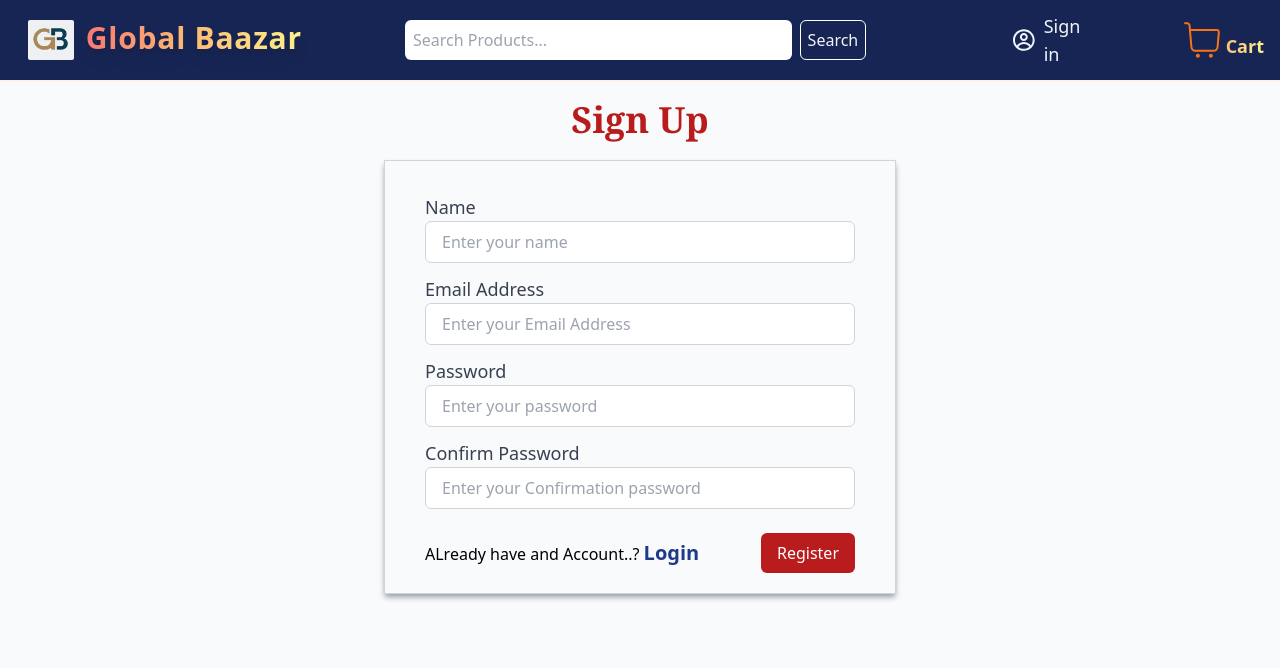
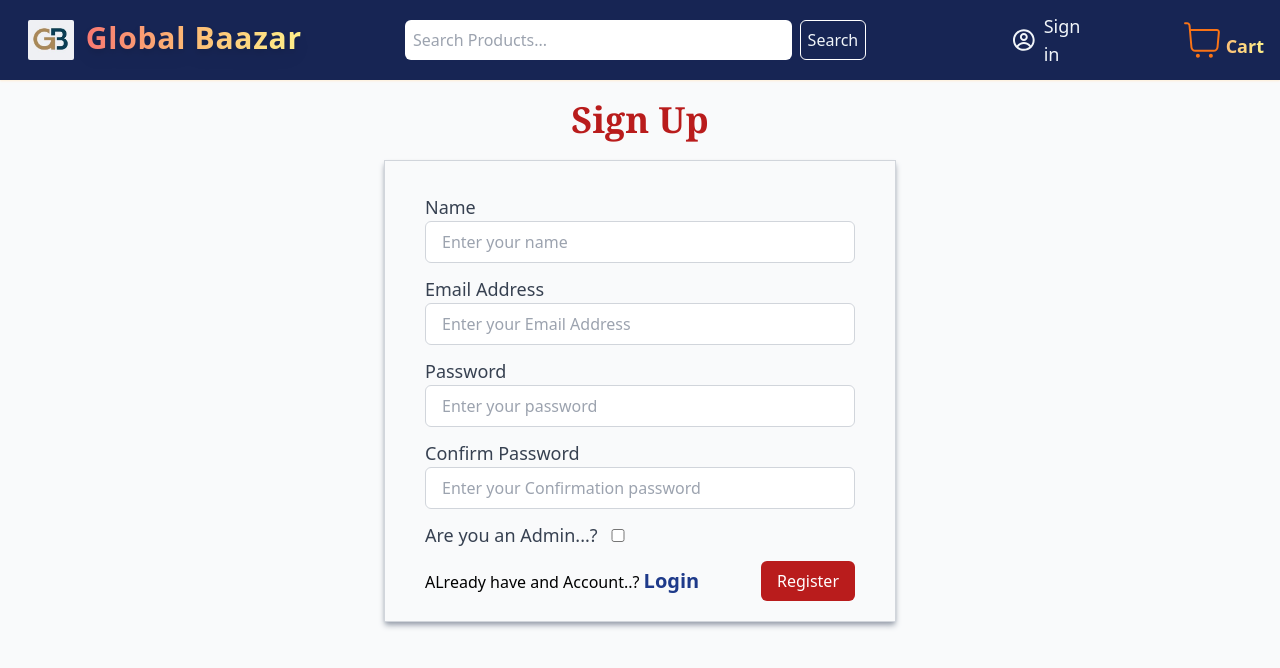
Before and after one commit to rockysingh9431/Ecommerce-app, a React (Create React App) app in the folder frontend/: page /register in a window 1280 px wide. Shown: the top 668 px of the page. Built offline with nearby package versions, Linux system fonts and the light colour scheme.

Commit message:
bug fix in signin

```diff
--- a/frontend/src/screens/RegisterScreen.js
+++ b/frontend/src/screens/RegisterScreen.js
@@ -11,7 +11,7 @@ const RegisterScreen = () => {
   const [email, setEmail] = useState("");
   const [password, setPassword] = useState("");
   const [confirmPassword, setConfirmPassword] = useState();
-
+  const [isAdmin, setIsAdmin] = useState(false);
   const dispatch = useDispatch();
   const navigate = useNavigate();
   const [register, { isLoading }] = useRegisterMutation();
@@ -87,10 +87,21 @@ const RegisterScreen = () => {
               </label>
               <input
                 className="border border-gray-300 focus:outline-none focus:border-green-900 p-2 px-4 rounded-md w-full"
-                type="confirmPassword"
+                type="password"
                 placeholder="Enter your Confirmation password"
                 value={confirmPassword}
                 onChange={(e) => setConfirmPassword(e.target.value)}
+              />
+            </div>
+            <div className="flex justify-start items-center w-full">
+              <label className="text-lg text-gray-700">
+                Are you an Admin...?
+              </label>
+              <input
+                className=" w-10"
+                type="checkbox"
+                checked={isAdmin}
+                onChange={(e) => setIsAdmin(e.target.checked)}
               />
             </div>
             <div className="pt-3 flex justify-between items-center">
--- a/frontend/src/screens/SignInScreen.js
+++ b/frontend/src/screens/SignInScreen.js
@@ -96,6 +96,10 @@ const SignInScreen = () => {
           </form>
         </div>
       </div>
+      <div className="text-xl mt-5 text-red-950 font-bold">
+        <p className="text-center  ">Demo Email: user1@gmail.com</p>
+        <p className="text-center  ">Demo Pass: 12345</p>
+      </div>
     </div>
   );
 };
```
